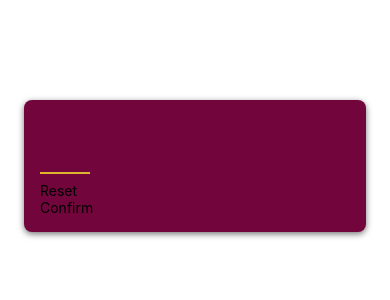
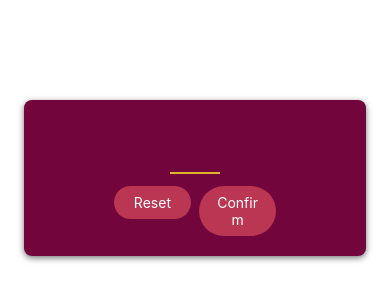
Before and after one commit to Rukije/GamePr2, a React Native app: screen / in a window 390 px wide. Shown: the top 300 px of the page. Built offline with nearby package versions, Linux system fonts and the light colour scheme.

Commit message:
imporoving the buttons

```diff
--- a/components/PrimaryButtons.js
+++ b/components/PrimaryButtons.js
@@ -1,11 +1,43 @@
-import { View, Text } from 'react-native';
+import { View, Text,Pressable,StyleSheet } from 'react-native';
 
 function PrimaryButton({ children }) {
+
+  function pressHandler(){
+    console.log('pressesed!')
+  }
   return (
-    <View>
-      <Text>{children}</Text>
+    <View style={styles.buttonOuterContainer}>
+    <Pressable
+        style={({pressed}) => pressed ? [styles.buttonInnerContainer,styles.pressed] : styles.buttonInnerContainer}
+        onPress={pressHandler}
+        android_ripple={{color:'#640233'}}>
+      <Text style={styles.buttonText}>{children}</Text>
+    </Pressable>
     </View>
   );
 }
 
 export default PrimaryButton;
+
+const styles= StyleSheet.create({
+  buttonOuterContainer:{
+    borderRadius:28,
+    margin:4,
+    ovwerflow:'hidden'
+  },
+  buttonInnerContainer:{
+    backgroundColor:'#BA3653',
+    borderRadius:28,
+
+    paddingVertical:8,
+    paddingHorizontal:16,
+    elevation:2
+  },
+  buttonText:{
+    color:'white',
+    textAlign:'center',
+  },
+  pressed:{
+    opacity:0.75,
+  }
+});
--- a/screens/StartGameScreen.js
+++ b/screens/StartGameScreen.js
@@ -5,12 +5,22 @@ import PrimaryButton from '../components/PrimaryButtons';
 function StartGameScreen() {
   return (
     <View style={styles.inputContainer}>
-      <TextInput style={styles.numberInput} maxLength={2}
-     keyboardType="number-pad"
-     autoCapitalize="none"
-     autoCorrect={false}/>
-        <PrimaryButton>Reset</PrimaryButton>
-        <PrimaryButton>Confirm</PrimaryButton>
+      <TextInput
+         style={styles.numberInput}
+         maxLength={2}
+         keyboardType="number-pad"
+         autoCapitalize="none"
+         autoCorrect={false}
+         />
+         <View style={styles.buttonsContainer}>
+          <View style={styles.buttonContainer}>
+            <PrimaryButton>Reset</PrimaryButton>
+          </View>
+          <View style={styles.buttonContainer}>
+          <PrimaryButton>Confirm</PrimaryButton>
+
+          </View>
+         </View>
     </View>
   );
 }
@@ -19,6 +29,8 @@ export default StartGameScreen;
 
 const styles = StyleSheet.create({
   inputContainer: {
+    justifyContent:'center',
+    alignItems:'center',
     marginTop:100,
     marginHorizontal:24,
     padding:16,
@@ -40,5 +52,11 @@ const styles = StyleSheet.create({
     marginVertical:8,
     fontWeight:'bold',
     textAlign:'center'
+  },
+  buttonsContainer:{
+    flexDirection:'row',
+  },
+  buttonContainer:{
+    flex:1,
   }
 })
```
